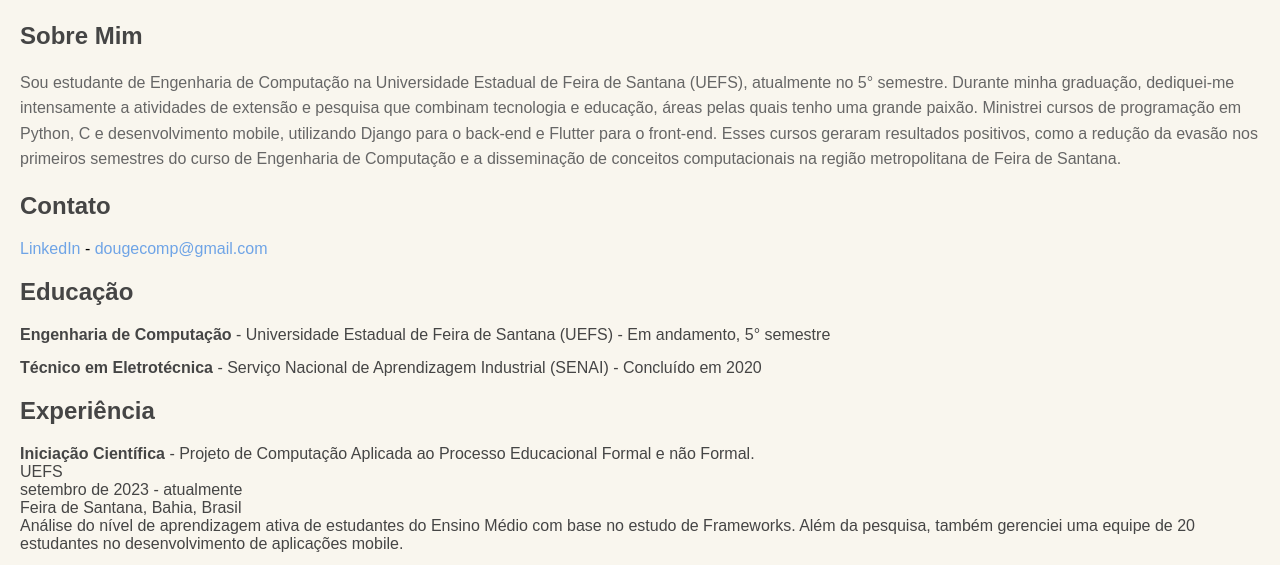
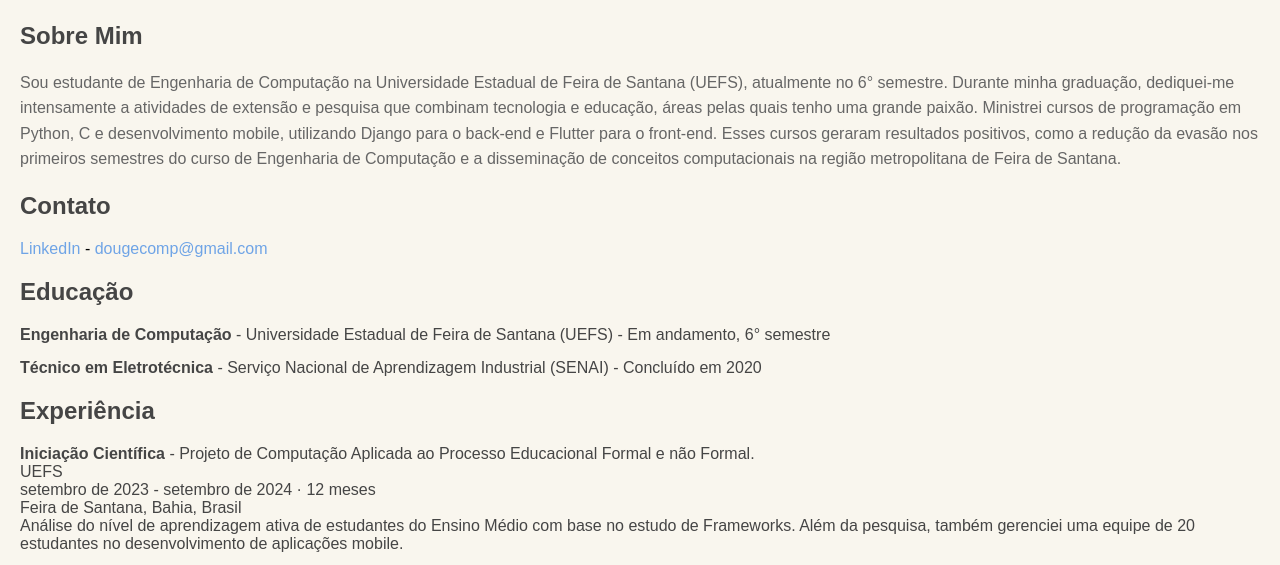
Before and after one commit to douglasojesus/douglasojesus.github.io, a plain HTML site: page index.html in a window 1280 px wide. Shown: the part 128-693 px from the top of the page. Drawn offline with Linux system fonts and the light colour scheme.

Commit message:
Update index.html

```diff
--- a/index.html
+++ b/index.html
@@ -14,7 +14,7 @@
     <main>
         <section>
             <h2>Sobre Mim</h2>
-            <p>Sou estudante de Engenharia de Computação na Universidade Estadual de Feira de Santana (UEFS), atualmente no 5° semestre. Durante minha graduação, dediquei-me intensamente a atividades de extensão e pesquisa que combinam tecnologia e educação, áreas pelas quais tenho uma grande paixão. Ministrei cursos de programação em Python, C e desenvolvimento mobile, utilizando Django para o back-end e Flutter para o front-end. Esses cursos geraram resultados positivos, como a redução da evasão nos primeiros semestres do curso de Engenharia de Computação e a disseminação de conceitos computacionais na região metropolitana de Feira de Santana.</p>
+            <p>Sou estudante de Engenharia de Computação na Universidade Estadual de Feira de Santana (UEFS), atualmente no 6° semestre. Durante minha graduação, dediquei-me intensamente a atividades de extensão e pesquisa que combinam tecnologia e educação, áreas pelas quais tenho uma grande paixão. Ministrei cursos de programação em Python, C e desenvolvimento mobile, utilizando Django para o back-end e Flutter para o front-end. Esses cursos geraram resultados positivos, como a redução da evasão nos primeiros semestres do curso de Engenharia de Computação e a disseminação de conceitos computacionais na região metropolitana de Feira de Santana.</p>
         </section>
         <section>
             <h2>Contato</h2>
@@ -24,7 +24,7 @@
         <section>
             <h2>Educação</h2>
             <ul>
-                <li><strong>Engenharia de Computação</strong> - Universidade Estadual de Feira de Santana (UEFS) - Em andamento, 5° semestre</li>
+                <li><strong>Engenharia de Computação</strong> - Universidade Estadual de Feira de Santana (UEFS) - Em andamento, 6° semestre</li>
                 <li><strong>Técnico em Eletrotécnica</strong> - Serviço Nacional de Aprendizagem Industrial (SENAI) - Concluído em 2020</li>
             </ul>
         </section>
@@ -33,7 +33,7 @@
             <ul>
                 <li><strong>Iniciação Científica</strong> - Projeto de Computação Aplicada ao Processo Educacional Formal e não Formal.<br>
                     UEFS<br>
-                    setembro de 2023 - atualmente <br>
+                    setembro de 2023 - setembro de 2024 · 12 meses<br>
                     Feira de Santana, Bahia, Brasil<br>
                     Análise do nível de aprendizagem ativa de estudantes do Ensino Médio com base no estudo de Frameworks. Além da pesquisa, também gerenciei uma equipe de 20 estudantes no desenvolvimento de aplicações mobile.
                 </li>
```
